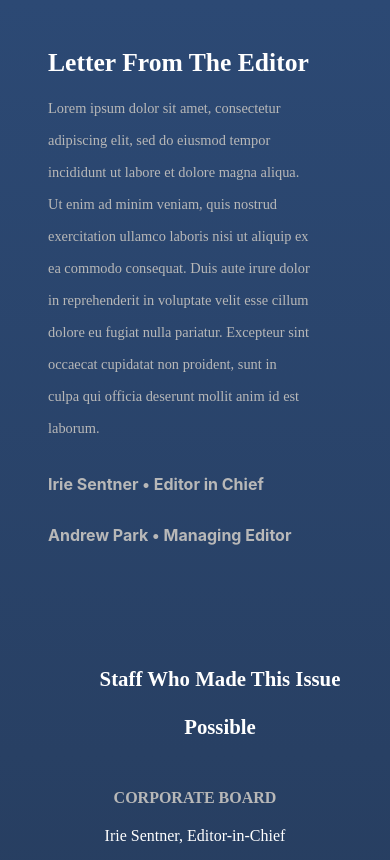
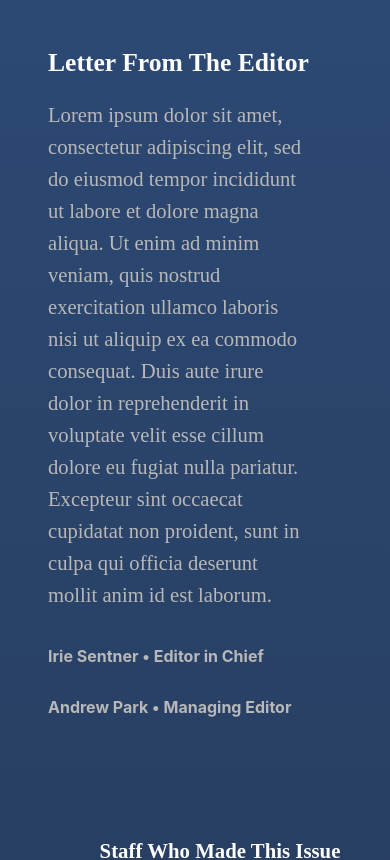
Before and after one commit to spectatorpublishing/commencement-2023, a React (Create React App) app: page / in a window 390 px wide. Shown: the top 860 px of the page. Built offline with nearby package versions, Linux system fonts and the light colour scheme; the HTML template or start-up script is replaced by a standard one; a web font is replaced by a local one.

Commit message:
changed mobile right padding on text

```diff
--- a/src/components/LetterFromEditor.js
+++ b/src/components/LetterFromEditor.js
@@ -46,7 +46,6 @@ const Title = styled.div`
         font-size: 1.88rem;
     }
 
-
     @media only screen and (max-width: 400px) {
         padding: 0;
         font-size: 1.6rem;
@@ -63,13 +62,12 @@ const Text = styled.div`
     font-weight: 25rem;
     font-size: 1.29rem;
     line-height: 2rem;
+    padding-right: 3rem;
 
     @media only screen and (max-width: 768px){
-        font-size: 1rem;
         padding-right: 2rem;
     }
     @media only screen and (max-width: 400px) {
-        font-size: 0.9rem;
         display: inline-block;
         padding-right: 2rem;
     }
```
